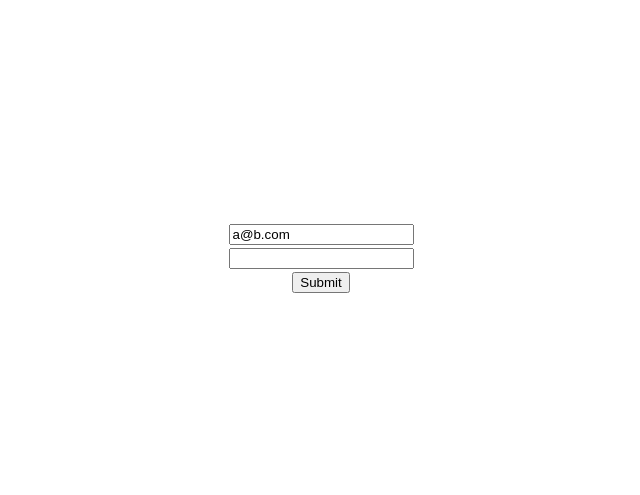
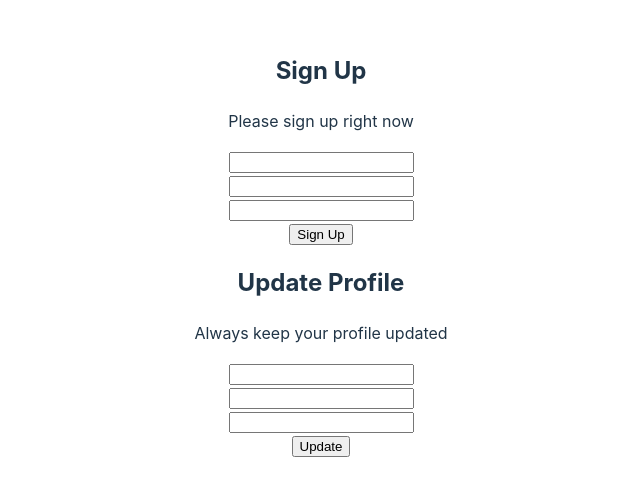
Before and after one commit to sowmik-sec/form-master, a React (Vite) app: page / in a window 1280 px wide. Shown: the part 155-650 px from the top of the page, without its empty margins (319-959 px from the left). Built offline with nearby package versions, Linux system fonts and the light colour scheme.

Commit message:
Reusable Form Using Props And Children

```diff
--- a/src/App.jsx
+++ b/src/App.jsx
@@ -1,16 +1,43 @@
 import "./App.css";
-import HookForm from "./components/HookForm/HookForm";
+// import HookForm from "./components/HookForm/HookForm";
+import ReusableForm from "./components/ReusableForm/ReusabaleForm";
 // import RefForm from "./components/RefForm/RefForm";
 // import SimpleForm from "./components/SimpleForm/SimpleForm";
 // import StatefulForm from "./components/StatefulForm/StatefulForm";
 
 function App() {
+  const handleSignUpSubmit = (data) => {
+    console.log(data);
+  };
+  const handleUpdateProfile = (data) => {
+    console.log(data);
+  };
   return (
     <>
       {/* <SimpleForm /> */}
       {/* <StatefulForm /> */}
       {/* <RefForm /> */}
-      <HookForm />
+      {/* <HookForm /> */}
+      <ReusableForm
+        formTitle={"Sign Up"}
+        handleSubmit={handleSignUpSubmit}
+        submitBtnText={"Sign Up"}
+      >
+        <div>
+          <h2>Sign Up</h2>
+          <p>Please sign up right now</p>
+        </div>
+      </ReusableForm>
+      <ReusableForm
+        formTitle={"Profile Update"}
+        handleSubmit={handleUpdateProfile}
+        submitBtnText={"Update"}
+      >
+        <div>
+          <h2>Update Profile</h2>
+          <p>Always keep your profile updated</p>
+        </div>
+      </ReusableForm>
     </>
   );
 }
--- /dev/null
+++ b/src/components/ReusableForm/ReusabaleForm.jsx
@@ -0,0 +1,31 @@
+/* eslint-disable react/prop-types */
+function ReusableForm({ formTitle, handleSubmit, submitBtnText, children }) {
+  //   const handleSubmit = (e) => {
+  //     e.preventDefault();
+  //   };
+  const handleLocalSubmit = (e) => {
+    e.preventDefault();
+    const data = {
+      name: e.target.name.value,
+      email: e.target.email.value,
+      password: e.target.password.value,
+    };
+    handleSubmit(data);
+  };
+  return (
+    <div>
+      <form onSubmit={handleLocalSubmit}>
+        {children}
+        <input type="text" name="name" />
+        <br />
+        <input type="text" name="email" />
+        <br />
+        <input type="password" name="password" />
+        <br />
+        <input type="submit" value={`${submitBtnText}`} />
+      </form>
+    </div>
+  );
+}
+
+export default ReusableForm;
```
